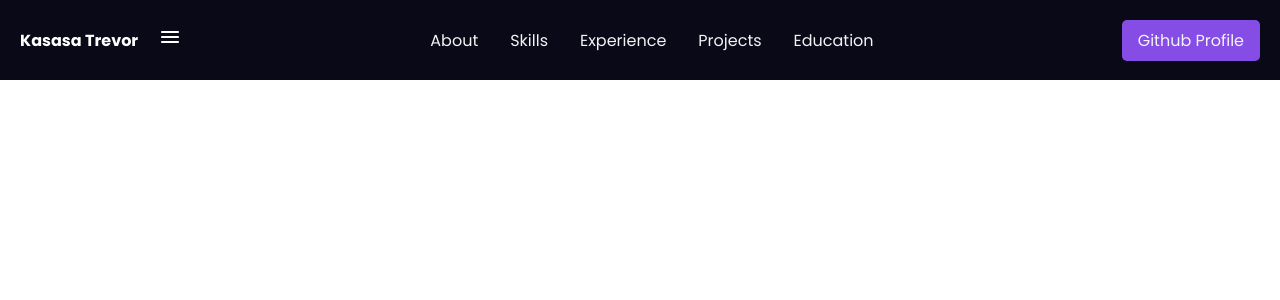
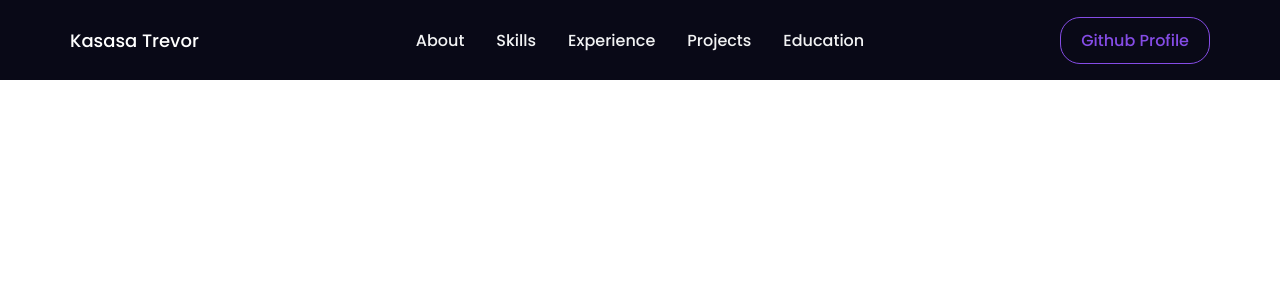
Before and after one commit to kasasa22/Portifolio_website, a React (Create React App) app: page / in a window 1280 px wide. Shown: the top 300 px of the page. Built offline with nearby package versions, Linux system fonts and the light colour scheme.

Commit message:
feat: NavBar

```diff
--- a/src/components/Navbar.jsx
+++ b/src/components/Navbar.jsx
@@ -1,15 +1,15 @@
-import React from 'react';
-import styled from 'styled-components';
-import { BrowserRouter, Link as LinkR, NavLink } from "react-router-dom";
-import { MenuRounded } from '@mui/icons-material'
-import {Bio} from '../data/constants'
+import React, { useState } from "react";
+import { Link as LinkR } from "react-router-dom";
+import styled, { useTheme } from "styled-components";
+import { Bio } from "../data/constants";
+import { MenuRounded } from "@mui/icons-material";
 
-const NavbarContainer = styled.div`
+const Nav = styled.div`
   background-color: ${({ theme }) => theme.bg};
   height: 80px;
   display: flex;
   align-items: center;
-  justify-content: space-between;
+  justify-content: center;
   font-size: 1rem;
   position: sticky;
   top: 0;
@@ -17,19 +17,31 @@
   color: white;
 `;
 
-const NavbarLogo = styled(LinkR)`
-  padding: 0 20px;
+const NavbarContainer = styled.div`
+  width: 100%;
+  max-width: 1200px;
+  padding: 0 24px;
+  display: flex;
+  align-items: center;
+  justify-content: space-between;
+  font-size: 1rem;
+`;
+const NavLogo = styled(LinkR)`
+  width: 80%;
+  padding: 0 6px;
+  font-weight: 500;
+  font-size: 18px;
   text-decoration: none;
   color: inherit;
-  font-weight: bold;
 `;
 
-const NavItems = styled.div`
+const NavItems = styled.ul`
+  width: 100%;
   display: flex;
   align-items: center;
+  justify-content: center;
   gap: 32px;
-  flex-grow: 1;
-  justify-content: center;
+  padding: 0 6px;
   list-style: none;
 
   @media screen and (max-width: 768px) {
@@ -37,66 +49,141 @@
   }
 `;
 
-const StyledNavLink = styled(NavLink)`
+const NavLink = styled.a`
+  color: ${({ theme }) => theme.text_primary};
+  font-weight: 500;
+  cursor: pointer;
+  transition: all 0.2s ease-in-out;
   text-decoration: none;
-  color: ${({ theme }) => theme.text_primary};
-  cursor: pointer;
-  transition: 0.2s ease-in-out;
-  display: flex;
-  align-items: center;
-
   &:hover {
     color: ${({ theme }) => theme.primary};
-  }
-
-  @media screen and (max-width: 768px) {
-    display: none;
   }
 `;
 
 const ButtonContainer = styled.div`
-  padding-right: 20px;
+  width: 80%;
+  height: 100%;
   display: flex;
+  justify-content: end;
   align-items: center;
-
+  padding: 0 6px;
   @media screen and (max-width: 768px) {
     display: none;
   }
 `;
 
 const GithubButton = styled.a`
+  border: 1px solid ${({ theme }) => theme.primary};
+  color: ${({ theme }) => theme.primary};
+  justify-content: center;
+  display: flex;
+  align-items: center;
+  border-radius: 20px;
+  cursor: pointer;
+  padding: 10px 20px;
+  font-size: 16px;
+  font-weight: 500;
+  transition: all 0.6s ease-in-out;
   text-decoration: none;
+  &:hover {
+    background: ${({ theme }) => theme.primary};
     color: ${({ theme }) => theme.text_primary};
-  padding: 8px 16px;
-  background-color: ${({ theme }) => theme.primary};
-  border-radius: 5px;
-  transition: 0.2s ease-in-out;
-
-  &:hover {
-    background-color: ${({ theme }) => theme.primaryHover};
-    color: white;
   }
 `;
 
-const MobileIcon= styled.div``;
+const MobileIcon = styled.div`
+  height: 100%;
+  display: flex;
+  align-items: center;
+  color: ${({ theme }) => theme.text_primary};
+  display: none;
+  @media screen and (max-width: 768px) {
+    display: block;
+  }
+`;
+
+const MobileMenu = styled.ul`
+  width: 100%;
+  display: flex;
+  flex-direction: column;
+  align-items: start;
+  gap: 16px;
+  padding: 0 6px;
+  list-style: none;
+  width: 100%;
+  padding: 12px 40px 24px 40px;
+  background: ${({ theme }) => theme.card_light + 99};
+  position: absolute;
+  top: 80px;
+  right: 0;
+
+  transition: all 0.6s ease-in-out;
+  transform: ${({ isOpen }) =>
+    isOpen ? "translateY(0)" : "translateY(-100%)"};
+  border-radius: 0 0 20px 20px;
+  box-shadow: 0 0 10px 0 rgba(0, 0, 0, 0.2);
+  opacity: ${({ isOpen }) => (isOpen ? "100%" : "0")};
+  z-index: ${({ isOpen }) => (isOpen ? "1000" : "-1000")};
+`;
 
 const Navbar = () => {
+  const [isOpen, setIsOpen] = useState(false);
+  const theme = useTheme();
   return (
+    <Nav>
       <NavbarContainer>
-      <NavbarLogo to="/">Kasasa Trevor</NavbarLogo>
-      <MobileIcon> <MenuRounded/> </MobileIcon>
+        <NavLogo to="/">Kasasa Trevor</NavLogo>
+
+        <MobileIcon onClick={() => setIsOpen(!isOpen)}>
+          <MenuRounded style={{ color: "inherit" }} />
+        </MobileIcon>
+
         <NavItems>
-        <StyledNavLink to="#About">About</StyledNavLink>
-        <StyledNavLink to="#Skills">Skills</StyledNavLink>
-        <StyledNavLink to="#Experience">Experience</StyledNavLink>
-        <StyledNavLink to="#Projects">Projects</StyledNavLink>
-        <StyledNavLink to="#Education">Education</StyledNavLink>
+          <NavLink href="#About">About</NavLink>
+          <NavLink href="#Skills">Skills</NavLink>
+          <NavLink href="#Experience">Experience</NavLink>
+          <NavLink href="#Projects">Projects</NavLink>
+          <NavLink href="#Education">Education</NavLink>
         </NavItems>
+
+        {isOpen && (
+          <MobileMenu isOpen={isOpen}>
+            <NavLink onClick={() => setIsOpen(!isOpen)} href="#About">
+              About
+            </NavLink>
+            <NavLink onClick={() => setIsOpen(!isOpen)} href="#Skills">
+              Skills
+            </NavLink>
+            <NavLink onClick={() => setIsOpen(!isOpen)} href="#Experience">
+              Experience
+            </NavLink>
+            <NavLink onClick={() => setIsOpen(!isOpen)} href="#Projects">
+              Projects
+            </NavLink>
+            <NavLink onClick={() => setIsOpen(!isOpen)} href="#Education">
+              Education
+            </NavLink>
+            <GithubButton
+              href={Bio.github}
+              target="_Blank"
+              style={{
+                background: theme.primary,
+                color: theme.text_primary,
+              }}
+            >
+              Github Profile
+            </GithubButton>
+          </MobileMenu>
+        )}
+
         <ButtonContainer>
-        <GithubButton href={Bio.github} target="_blank">Github Profile</GithubButton>
+          <GithubButton href={Bio.github} target="_Blank">
+            Github Profile
+          </GithubButton>
         </ButtonContainer>
       </NavbarContainer>
+    </Nav>
   );
-}
+};
 
 export default Navbar;
```
Lines whose indentation alone changed are shown as unchanged.
